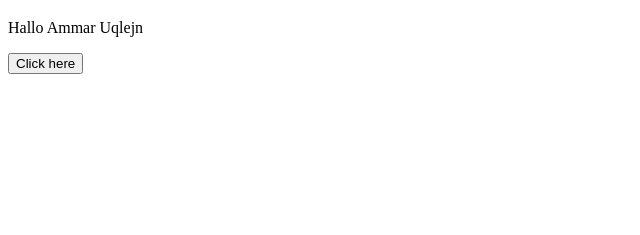
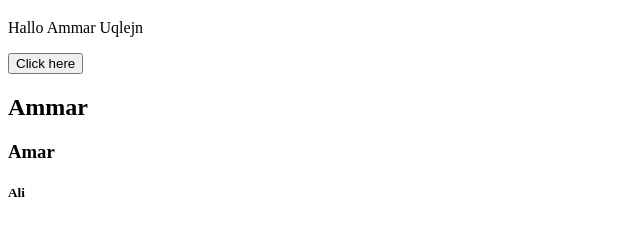
Before and after one commit to AmmarUqleh/myproject, a plain HTML site: page index.html in a window 1280 px wide. Shown: the part 61-296 px from the top of the page, without its empty margins (0-640 px from the left). Drawn offline with Linux system fonts and the light colour scheme.

Commit message:
new branch

```diff
--- a/index.html
+++ b/index.html
@@ -11,5 +11,10 @@
 
     <button>Click here</button>
 
+
+    <h2>Ammar</h2>
+    <h3>Amar</h3>
+
+    <h5>Ali</h5>
 </body>
 </html>
```
